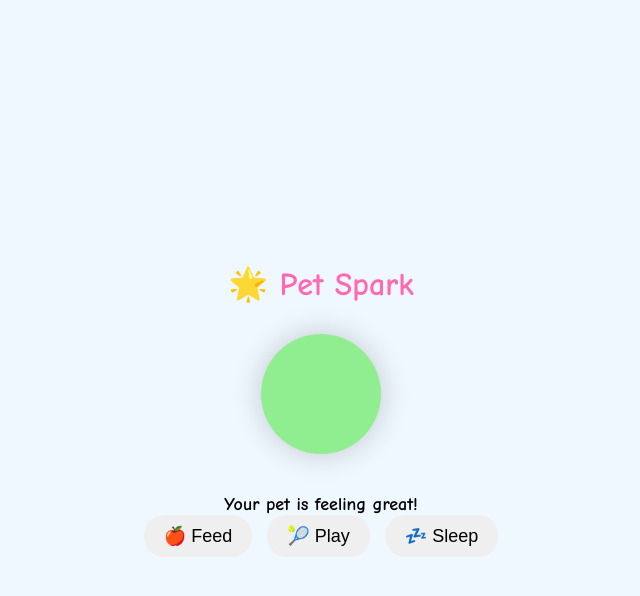
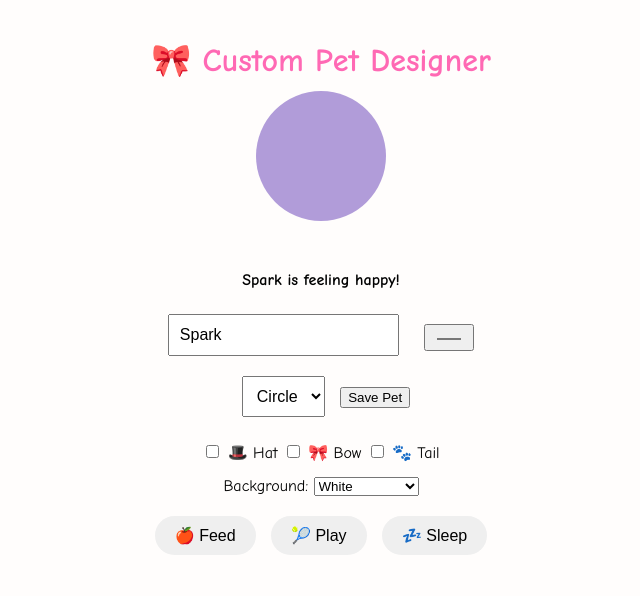
Before and after one commit to jaeyagsa/pet-app, a plain HTML site: page index.html in a window 1280 px wide. Shown: the whole page, without its empty margins (319-959 px from the left). Drawn offline with Linux system fonts and the light colour scheme.

Commit message:
Update index.html

```diff
--- a/index.html
+++ b/index.html
@@ -1,40 +1,74 @@
 <!DOCTYPE html>
 <html lang="en">
 <head>
-  <meta charset="UTF-8">
-  <title>🌟 Pet Spark</title>
+  <meta charset="UTF-8" />
+  <title>🐾 Custom Pet with Accessories</title>
   <style>
     body {
       font-family: 'Comic Sans MS', cursive;
-      background: #f0f8ff;
-      display: flex;
-      flex-direction: column;
-      align-items: center;
-      justify-content: center;
-      height: 100vh;
+      background: #fffdfc;
       margin: 0;
-      overflow: hidden;
+      padding: 20px;
+      text-align: center;
+      transition: background 0.5s;
     }
 
     h1 {
       color: #ff69b4;
     }
 
+    #pet-container {
+      position: relative;
+      width: 150px;
+      height: 150px;
+      margin: 20px auto;
+    }
+
     #pet {
-      width: 120px;
-      height: 120px;
+      width: 130px;
+      height: 130px;
       background-color: #b19cd9;
       border-radius: 50%;
-      box-shadow: 0 0 30px rgba(0, 0, 0, 0.2);
-      margin: 20px;
       transition: all 0.3s ease;
       animation: float 2s ease-in-out infinite;
+      margin: auto;
     }
 
-    #pet.happy { background-color: #90ee90; }
-    #pet.hungry { background-color: #ffcccb; }
-    #pet.sleepy { background-color: #add8e6; }
-    #pet.sad { background-color: #d3d3d3; }
+    #pet.blob {
+      border-radius: 60% 40% 60% 40% / 40% 60% 40% 60%;
+    }
+
+    #pet.star {
+      clip-path: polygon(50% 0%, 61% 35%, 98% 35%, 68% 57%, 79% 91%, 50% 70%, 21% 91%, 32% 57%, 2% 35%, 39% 35%);
+    }
+
+    .accessory {
+      position: absolute;
+      width: 40px;
+      height: 40px;
+      display: none;
+    }
+
+    #hat {
+      top: -10px;
+      left: 45px;
+      background: black;
+      border-radius: 5px;
+    }
+
+    #bow {
+      bottom: 0;
+      left: 45px;
+      background: pink;
+      border-radius: 50%;
+    }
+
+    #tail {
+      right: -15px;
+      top: 50px;
+      background: #6c3483;
+      border-radius: 30% 70% 70% 30%;
+    }
 
     @keyframes float {
       0% { transform: translateY(0); }
@@ -42,36 +76,79 @@
       100% { transform: translateY(0); }
     }
 
-    .actions {
-      display: flex;
-      gap: 15px;
+    .controls, .backgrounds, .accessory-controls {
+      margin: 15px auto;
+      max-width: 400px;
     }
 
-    button {
-      padding: 10px 20px;
-      font-size: 18px;
-      border: none;
-      border-radius: 20px;
-      cursor: pointer;
-      transition: background 0.3s;
+    .controls input,
+    .controls select {
+      padding: 10px;
+      margin: 10px;
+      font-size: 16px;
     }
 
-    button:hover {
+    .actions button {
+      padding: 10px 20px;
+      margin: 5px;
+      font-size: 16px;
+      border-radius: 20px;
+      border: none;
+      cursor: pointer;
+    }
+
+    .actions button:hover {
       background: #ff69b4;
       color: white;
     }
 
     #status {
-      margin-top: 10px;
-      font-size: 18px;
+      margin-top: 15px;
       font-weight: bold;
     }
   </style>
 </head>
 <body>
-  <h1>🌟 Pet Spark</h1>
-  <div id="pet" class="happy"></div>
-  <div id="status">Your pet is feeling great!</div>
+
+  <h1>🎀 Custom Pet Designer</h1>
+
+  <div id="pet-container">
+    <div id="pet"></div>
+    <div id="hat" class="accessory"></div>
+    <div id="bow" class="accessory"></div>
+    <div id="tail" class="accessory"></div>
+  </div>
+
+  <div id="status">Let's customize your pet!</div>
+
+  <div class="controls">
+    <input type="text" id="petName" placeholder="Pet name (e.g., Sparkle)" />
+    <input type="color" id="petColor" value="#b19cd9" />
+    <select id="petShape">
+      <option value="circle">Circle</option>
+      <option value="blob">Blob</option>
+      <option value="star">Star</option>
+    </select>
+    <button onclick="savePet()">Save Pet</button>
+  </div>
+
+  <div class="accessory-controls">
+    <label><input type="checkbox" id="toggleHat" /> 🎩 Hat</label>
+    <label><input type="checkbox" id="toggleBow" /> 🎀 Bow</label>
+    <label><input type="checkbox" id="toggleTail" /> 🐾 Tail</label>
+  </div>
+
+  <div class="backgrounds">
+    <label>Background:
+      <select id="bgSelect" onchange="changeBackground()">
+        <option value="default">White</option>
+        <option value="forest">Forest</option>
+        <option value="clouds">Pastel Clouds</option>
+        <option value="galaxy">Galaxy</option>
+        <option value="night">Night Room</option>
+      </select>
+    </label>
+  </div>
 
   <div class="actions">
     <button onclick="feedPet()">🍎 Feed</button>
@@ -82,61 +159,122 @@
   <script>
     const pet = document.getElementById('pet');
     const status = document.getElementById('status');
+    const nameInput = document.getElementById('petName');
+    const colorInput = document.getElementById('petColor');
+    const shapeInput = document.getElementById('petShape');
 
-    let mood = 'happy';
-    let lastCareTime = localStorage.getItem('lastCare') || Date.now();
-    updateMood();
+    const hat = document.getElementById('hat');
+    const bow = document.getElementById('bow');
+    const tail = document.getElementById('tail');
+
+    const toggleHat = document.getElementById('toggleHat');
+    const toggleBow = document.getElementById('toggleBow');
+    const toggleTail = document.getElementById('toggleTail');
+
+    let petData = JSON.parse(localStorage.getItem('customPet')) || {
+      name: 'Spark',
+      color: '#b19cd9',
+      shape: 'circle',
+      accessories: { hat: false, bow: false, tail: false },
+      mood: 'happy',
+      background: 'default'
+    };
+
+    applyPetData();
+
+    nameInput.value = petData.name;
+    colorInput.value = petData.color;
+    shapeInput.value = petData.shape;
+    document.getElementById('bgSelect').value = petData.background;
+
+    toggleHat.checked = petData.accessories.hat;
+    toggleBow.checked = petData.accessories.bow;
+    toggleTail.checked = petData.accessories.tail;
+
+    colorInput.addEventListener('input', () => {
+      pet.style.backgroundColor = colorInput.value;
+    });
+
+    shapeInput.addEventListener('change', () => {
+      pet.className = shapeInput.value;
+    });
+
+    toggleHat.addEventListener('change', () => {
+      hat.style.display = toggleHat.checked ? 'block' : 'none';
+    });
+
+    toggleBow.addEventListener('change', () => {
+      bow.style.display = toggleBow.checked ? 'block' : 'none';
+    });
+
+    toggleTail.addEventListener('change', () => {
+      tail.style.display = toggleTail.checked ? 'block' : 'none';
+    });
+
+    function applyPetData() {
+      pet.style.backgroundColor = petData.color;
+      pet.className = petData.shape;
+      toggleHat.checked = petData.accessories.hat;
+      toggleBow.checked = petData.accessories.bow;
+      toggleTail.checked = petData.accessories.tail;
+
+      hat.style.display = petData.accessories.hat ? 'block' : 'none';
+      bow.style.display = petData.accessories.bow ? 'block' : 'none';
+      tail.style.display = petData.accessories.tail ? 'block' : 'none';
+
+      changeBackground(petData.background);
+      updateMood();
+    }
+
+    function savePet() {
+      petData.name = nameInput.value || 'Spark';
+      petData.color = colorInput.value;
+      petData.shape = shapeInput.value;
+      petData.accessories = {
+        hat: toggleHat.checked,
+        bow: toggleBow.checked,
+        tail: toggleTail.checked
+      };
+      petData.background = document.getElementById('bgSelect').value;
+      localStorage.setItem('customPet', JSON.stringify(petData));
+      applyPetData();
+      status.textContent = `${petData.name} is saved and stylin’!`;
+    }
 
     function feedPet() {
-      mood = 'happy';
-      updateStatus("Your pet is full and happy!");
-      saveCareTime();
+      petData.mood = 'happy';
+      updateMood("You fed " + petData.name + "! Yum!");
     }
 
     function playPet() {
-      mood = 'happy';
-      updateStatus("Your pet had fun playing!");
-      saveCareTime();
+      petData.mood = 'happy';
+      updateMood(petData.name + " had fun playing!");
     }
 
     function sleepPet() {
-      mood = 'sleepy';
-      updateStatus("Your pet is resting peacefully.");
-      saveCareTime();
+      petData.mood = 'sleepy';
+      updateMood(petData.name + " is now sleeping.");
     }
 
-    function updateStatus(text) {
-      status.textContent = text;
-      pet.className = mood;
+    function updateMood(text) {
+      status.textContent = text || `${petData.name} is feeling ${petData.mood}!`;
     }
 
-    function saveCareTime() {
-      lastCareTime = Date.now();
-      localStorage.setItem('lastCare', lastCareTime);
+    function changeBackground(value) {
+      const bg = value || document.getElementById('bgSelect').value;
+      switch(bg) {
+        case 'forest':
+          document.body.style.background = 'url(https://i.imgur.com/Nlft3Rp.jpg) center/cover'; break;
+        case 'clouds':
+          document.body.style.background = 'url(https://i.imgur.com/JxfYUx1.jpg) center/cover'; break;
+        case 'galaxy':
+          document.body.style.background = 'url(https://i.imgur.com/sW9Vh4Y.jpg) center/cover'; break;
+        case 'night':
+          document.body.style.background = '#1a1a40'; break;
+        default:
+          document.body.style.background = '#fffdfc';
+      }
     }
-
-    function updateMood() {
-      const now = Date.now();
-      const diff = now - lastCareTime;
-
-      if (diff > 1000 * 60 * 60 * 6) { // 6 hours
-        mood = 'sad';
-        updateStatus("Your pet is feeling neglected... 😢");
-      } else if (diff > 1000 * 60 * 60 * 3) { // 3 hours
-        mood = 'hungry';
-        updateStatus("Your pet is getting hungry...");
-      } else if (diff > 1000 * 60 * 60 * 1) { // 1 hour
-        mood = 'sleepy';
-        updateStatus("Your pet is feeling a bit tired.");
-      } else {
-        mood = 'happy';
-        updateStatus("Your pet is feeling great!");
-      }
-
-      pet.className = mood;
-    }
-
-    setInterval(updateMood, 60000); // check every minute
   </script>
 </body>
 </html>
```
